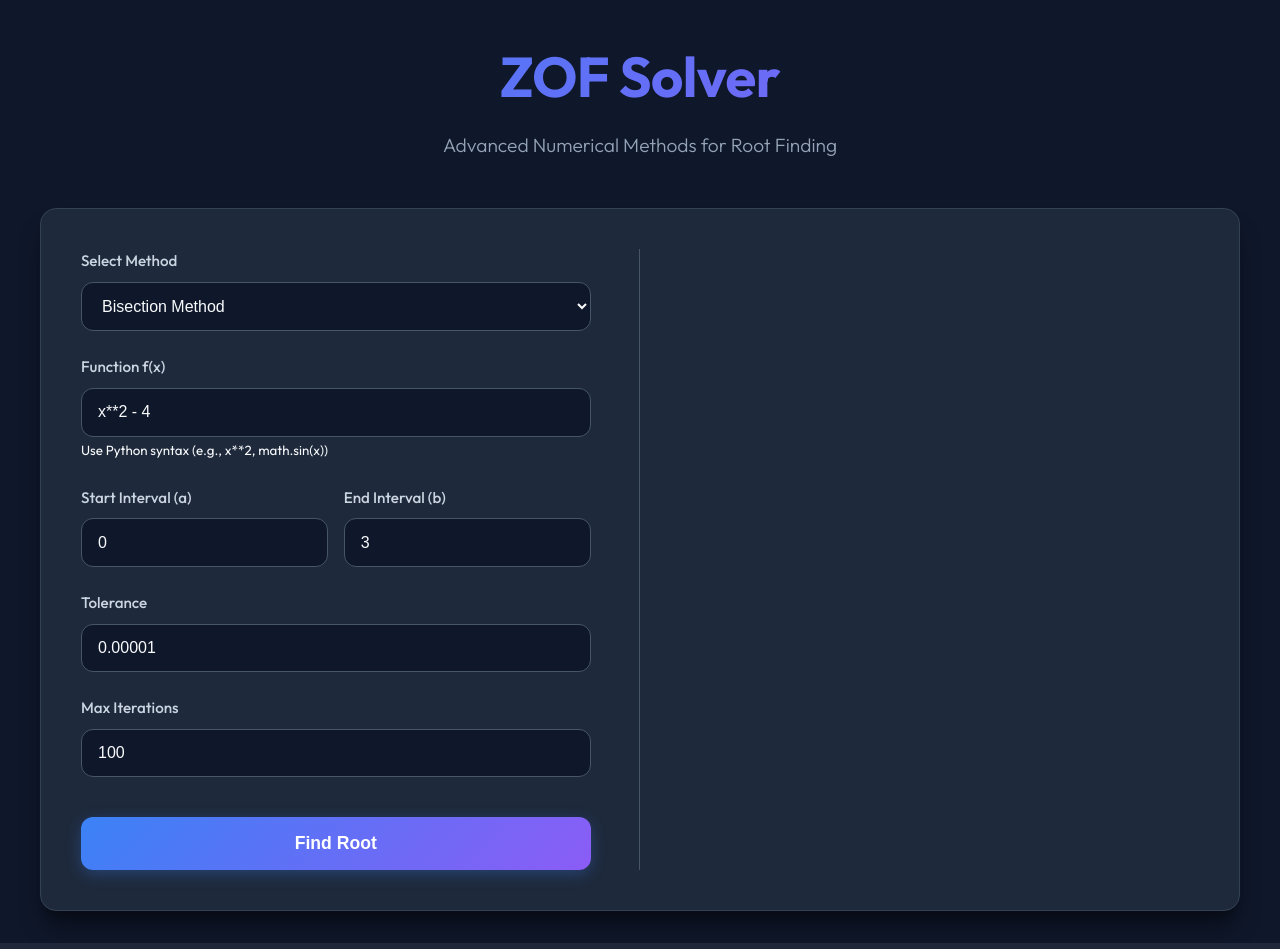
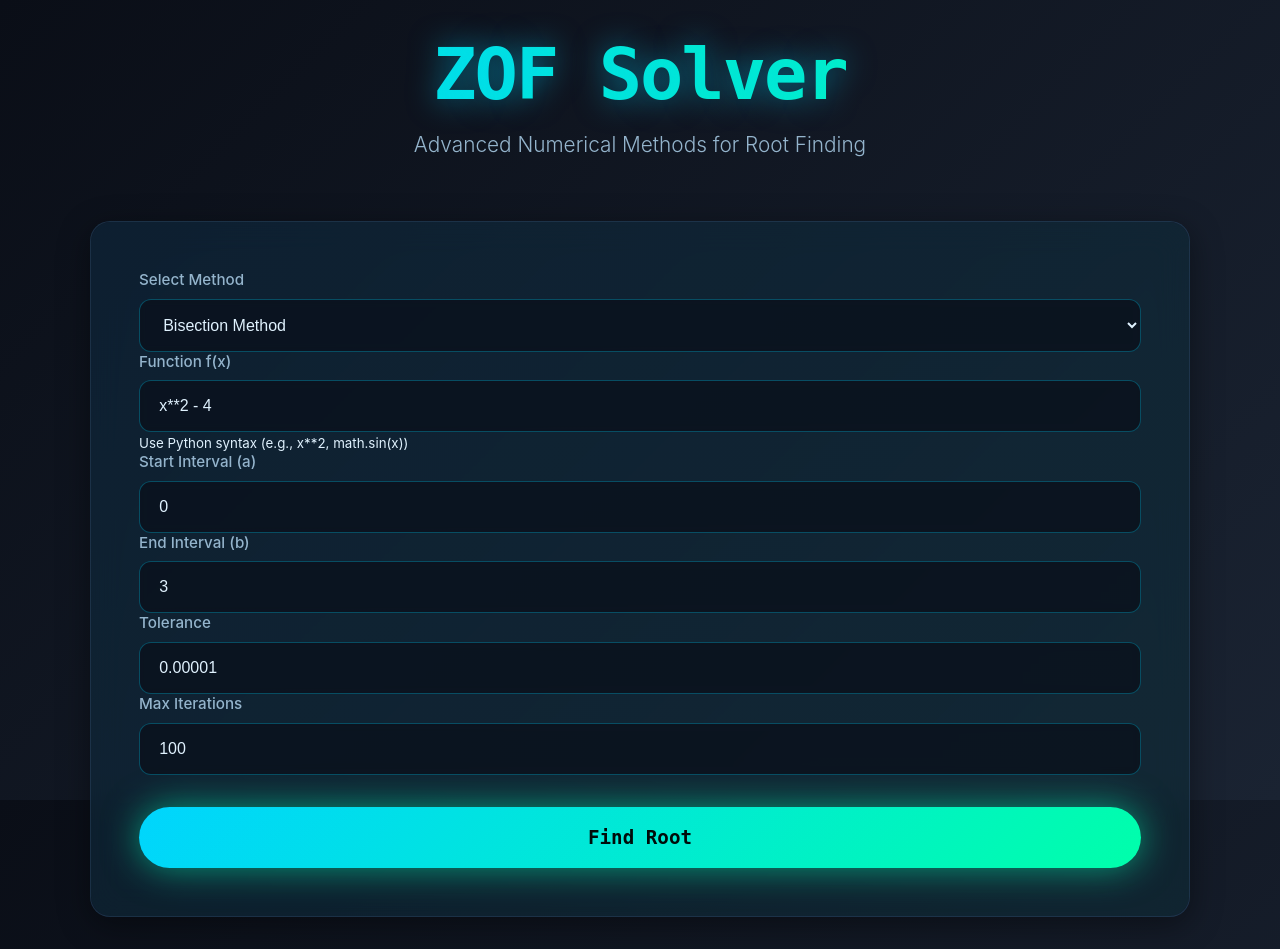
Before and after one commit to bilegyr06/ZOF_PROJECT, a Flask app: page / in a window 1280 px wide. Run offline with Flask 3, Linux system fonts and the light colour scheme; some libraries are stand-ins or nearby versions.

Commit message:
Css ChANGES

```diff
--- a/static/style.css
+++ b/static/style.css
@@ -1,265 +1,240 @@
 @import url('https://fonts.googleapis.com/css2?family=Outfit:wght@300;400;500;600;700&display=swap');
 
 :root {
-    --bg-color: #0f172a;
-    --card-bg: #1e293b;
-    --card-bg-hover: #28354a;
-    --primary: #3b82f6;
-    --primary-hover: #2563eb;
-    --primary-light: #60a5fa;
-    --accent-gradient: linear-gradient(135deg, #3b82f6, #8b5cf6);
-    --text-main: #f8fafc;
-    --text-muted: #cbd5e1;
-    --text-light: #94a3b8;
-    --border: #334155;
-    --border-light: #475569;
-    --error: #ef4444;
-    --success: #10b981;
-    --shadow: 0 20px 25px -5px rgba(0, 0, 0, 0.4), 0 10px 10px -5px rgba(0, 0, 0, 0.2);
-    --radius: 1rem;
-    --transition: all 0.3s cubic-bezier(0.4, 0, 0.2, 1);
+    --bg: #0a0e17;
+    --card-bg: rgba(15, 25, 45, 0.6);
+    --glass-border: rgba(100, 200, 255, 0.15);
+    --primary: #00d4ff;
+    --primary-glow: #00ffaa;
+    --accent: #00ffaa;
+    --text: #e0f2fe;
+    --text-muted: #94b4cc;
+    --success: #00ffaa;
+    --error: #ff3366;
+    --shadow: 0 8px 32px rgba(0, 0, 0, 0.4);
+    --glow: 0 0 20px rgba(0, 212, 255, 0.4);
 }
 
-* {
-    box-sizing: border-box;
-}
+* { margin: 0; padding: 0; box-sizing: border-box; }
 
 body {
-    font-family: 'Outfit', sans-serif;
-    background: var(--bg-color);
-    color: var(--text-main);
-    margin: 0;
+    font-family: 'Inter', sans-serif;
+    background: linear-gradient(135deg, #0a0e17 0%, #1a2332 100%);
+    color: var(--text);
+    min-height: 100vh;
     padding: 2rem 1rem;
-    min-height: 100vh;
-    line-height: 1.6;
+    background-attachment: fixed;
 }
 
 .container {
-    max-width: 1200px;
+    max-width: 1100px;
     margin: 0 auto;
 }
 
 header {
     text-align: center;
-    margin-bottom: 3rem;
+    margin-bottom: 4rem;
+    position: relative;
 }
 
 header h1 {
-    font-size: 3.5rem;
+    font-family: 'JetBrains Mono', monospace;
+    font-size: 4.5rem;
     font-weight: 700;
-    margin: 0 0 0.5rem 0;
-    background: var(--accent-gradient);
+    background: linear-gradient(90deg, #00d4ff, #00ffaa);
     -webkit-background-clip: text;
     background-clip: text;
     -webkit-text-fill-color: transparent;
-    letter-spacing: -0.5px;
+    text-shadow: 0 0 30px rgba(0, 212, 255, 0.5);
+    letter-spacing: -2px;
 }
 
 header p {
-    color: var(--text-light);
-    font-size: 1.2rem;
+    font-size: 1.3rem;
+    color: var(--text-muted);
+    margin-top: 1rem;
     font-weight: 300;
-    max-width: 700px;
-    margin: 0 auto;
 }
 
 .solver-card {
     background: var(--card-bg);
-    border-radius: var(--radius);
-    padding: 2.5rem;
+    backdrop-filter: blur(16px);
+    -webkit-backdrop-filter: blur(16px);
+    border-radius: 20px;
+    border: 1px solid var(--glass-border);
+    padding: 3rem;
     box-shadow: var(--shadow);
-    border: 1px solid var(--border);
-    display: grid;
-    grid-template-columns: 1fr 1.1fr;
-    gap: 3rem;
-    transition: var(--transition);
+    position: relative;
+    overflow: hidden;
 }
 
-.solver-card:hover {
-    transform: translateY(-4px);
-    box-shadow: 0 25px 50px -12px rgba(0, 0, 0, 0.5);
+.solver-card::before {
+    content: '';
+    position: absolute;
+    top: 0; left: 0; right: 0; bottom: 0;
+    background: linear-gradient(135deg, rgba(0,212,255,0.05) 0%, rgba(0,255,170,0.05) 100%);
+    pointer-events: none;
+    border-radius: 20px;
 }
 
-@media (max-width: 992px) {
-    .solver-card {
-        grid-template-columns: 1fr;
-        gap: 2rem;
-    }
+.form-section {
+    margin-bottom: 3rem;
 }
 
-.input-section h2, .output-section h2 {
-    font-size: 1.5rem;
-    margin: 0 0 1.5rem 0;
-    color: var(--primary-light);
-    font-weight: 600;
+h2 {
+    font-family: 'JetBrains Mono', monospace;
+    color: var(--primary);
+    margin-bottom: 2rem;
+    font-size: 1.8rem;
+    text-shadow: 0 0 10px rgba(0, 212, 255, 0.3);
+}
+
+.form-grid {
+    display: grid;
+    grid-template-columns: repeat(auto-fit, minmax(300px, 1fr));
+    gap: 1.5rem;
+    margin-bottom: 2rem;
 }
 
 .form-group {
-    margin-bottom: 1.5rem;
+    position: relative;
 }
 
 label {
     display: block;
-    margin-bottom: 0.5rem;
+    margin-bottom: 0.6rem;
+    color: var(--text-muted);
     font-weight: 500;
-    color: var(--text-muted);
     font-size: 0.95rem;
 }
 
 input, select {
     width: 100%;
-    padding: 0.9rem 1rem;
-    background: #0f172a;
-    border: 1.5px solid var(--border-light);
-    border-radius: 0.75rem;
-    color: var(--text-main);
+    padding: 1rem 1.2rem;
+    background: rgba(10, 14, 23, 0.7);
+    border: 1px solid rgba(0, 212, 255, 0.3);
+    border-radius: 12px;
+    color: var(--text);
     font-size: 1rem;
-    transition: var(--transition);
+    transition: all 0.3s ease;
+    backdrop-filter: blur(4px);
 }
 
 input:focus, select:focus {
     outline: none;
     border-color: var(--primary);
-    box-shadow: 0 0 0 3px rgba(59, 130, 246, 0.2);
-    background: #172033;
+    box-shadow: var(--glow);
+    transform: translateY(-2px);
 }
 
-.dynamic-grid {
-    display: grid;
-    grid-template-columns: repeat(auto-fit, minmax(200px, 1fr));
-    gap: 1rem;
-    margin-top: 0.5rem;
+.dynamic-fields {
+    background: rgba(10, 14, 23, 0.4);
+    padding: 1.5rem;
+    border-radius: 12px;
+    border: 1px dashed rgba(0, 212, 255, 0.3);
+    margin-top: 1rem;
 }
 
 .btn-solve {
-    background: var(--accent-gradient);
-    color: white;
+    background: linear-gradient(135deg, var(--primary), var(--accent));
+    color: #000;
+    font-weight: 700;
+    font-size: 1.2rem;
+    padding: 1.2rem 3rem;
     border: none;
-    padding: 1rem 2rem;
-    border-radius: 0.75rem;
-    font-weight: 600;
-    font-size: 1.1rem;
+    border-radius: 50px;
     cursor: pointer;
-    transition: var(--transition);
     width: 100%;
-    margin-top: 1rem;
-    box-shadow: 0 4px 15px rgba(59, 130, 246, 0.3);
+    margin-top: 2rem;
+    box-shadow: 0 10px 30px rgba(0, 212, 255, 0.4);
+    transition: all 0.4s ease;
+    font-family: 'JetBrains Mono', monospace;
 }
 
 .btn-solve:hover {
-    transform: translateY(-2px);
-    box-shadow: 0 8px 25px rgba(59, 130, 246, 0.4);
+    transform: translateY(-5px);
+    box-shadow: 0 20px 40px rgba(0, 255, 170, 0.5);
 }
 
-.btn-solve:active {
-    transform: translateY(0);
-}
-
-.output-section {
-    padding-left: 2rem;
-    border-left: 1px solid var(--border-light);
-    min-height: 400px;
-    display: flex;
-    flex-direction: column;
-    justify-content: center;
-}
-
-@media (max-width: 992px) {
-    .output-section {
-        border-left: none;
-        border-top: 1px solid var(--border-light);
-        padding: 2rem 0 0 0;
-    }
-}
-
-.result-box {
+.result-section {
+    margin-top: 4rem;
+    padding: 2.5rem;
+    background: rgba(0, 255, 170, 0.05);
+    border-radius: 16px;
+    border: 1px solid rgba(0, 255, 170, 0.2);
     text-align: center;
-    padding: 2rem;
-    background: rgba(16, 185, 129, 0.1);
-    border: 1px solid rgba(16, 185, 129, 0.3);
-    border-radius: var(--radius);
 }
 
 .result-box h3 {
+    font-family: 'JetBrains Mono', monospace;
     color: var(--success);
-    margin: 0 0 1rem 0;
-    font-size: 1.8rem;
+    font-size: 2.2rem;
+    margin-bottom: 1rem;
+    text-shadow: 0 0 20px rgba(0, 255, 170, 0.5);
 }
 
 .highlight {
-    font-size: 2.8rem;
+    font-family: 'JetBrains Mono', monospace;
+    font-size: 4rem;
     font-weight: 700;
     color: var(--success);
-    margin: 0.5rem 0;
-    font-family: 'Courier New', monospace;
+    text-shadow: 0 0 30px rgba(0, 255, 170, 0.6);
+    letter-spacing: 2px;
 }
 
 .error-box {
-    background: rgba(239, 68, 68, 0.15);
+    background: rgba(255, 51, 102, 0.1);
     color: var(--error);
-    padding: 1.5rem;
-    border-radius: var(--radius);
-    border: 1px solid rgba(239, 68, 68, 0.3);
-    text-align: center;
+    padding: 2rem;
+    border-radius: 16px;
+    border: 1px solid rgba(255, 51, 102, 0.3);
     font-weight: 500;
+    box-shadow: 0 0 20px rgba(255, 51, 102, 0.2);
 }
 
 .table-card {
     margin-top: 3rem;
-    background: var(--card-bg);
-    border-radius: var(--radius);
-    padding: 2rem;
-    border: 1px solid var(--border);
-    box-shadow: var(--shadow);
-}
-
-.table-wrapper {
-    overflow-x: auto;
-    border-radius: 0.75rem;
-    border: 1px solid var(--border-light);
+    background: rgba(15, 25, 45, 0.8);
+    border-radius: 16px;
+    overflow: hidden;
+    border: 1px solid var(--glass-border);
 }
 
 table {
     width: 100%;
-    border-collapse: separate;
-    border-spacing: 0;
+    border-collapse: collapse;
 }
 
 th {
-    background: rgba(59, 130, 246, 0.15);
-    color: var(--primary-light);
-    padding: 1rem;
-    text-align: center;
-    font-weight: 600;
-    font-size: 0.9rem;
+    background: rgba(0, 212, 255, 0.15);
+    color: var(--primary);
+    padding: 1.2rem;
+    font-family: 'JetBrains Mono', monospace;
     text-transform: uppercase;
-    letter-spacing: 0.5px;
+    font-size: 0.85rem;
+    letter-spacing: 1px;
 }
 
 td {
     padding: 1rem;
     text-align: center;
-    background: rgba(30, 41, 59, 0.4);
-    font-family: 'Courier New', monospace;
-    font-size: 0.92rem;
+    font-family: 'JetBrains Mono', monospace;
+    background: rgba(10, 14, 23, 0.4);
+    border-bottom: 1px solid rgba(0, 212, 255, 0.1);
 }
 
-tr:nth-child(even) td {
-    background: rgba(30, 41, 59, 0.6);
-}
-
-tr:last-child td {
-    border-bottom: none;
+tr:hover td {
+    background: rgba(0, 212, 255, 0.1);
+    transition: 0.3s;
 }
 
 .hidden { display: none; }
 
-/* Smooth fade-in for results */
-@keyframes fadeIn {
-    from { opacity: 0; transform: translateY(10px); }
-    to { opacity: 1; transform: translateY(0); }
+@keyframes glowPulse {
+    0%, 100% { box-shadow: 0 0 20px rgba(0, 212, 255, 0.4); }
+    50% { box-shadow: 0 0 40px rgba(0, 255, 170, 0.6); }
 }
 
-.result-box, .table-card, .error-box {
-    animation: fadeIn 0.6s ease-out;
+.result-box, .btn-solve {
+    animation: glowPulse 4s infinite ease-in-out;
 }
```
Also changed, not shown: static/styles.css (deleted, +0 -11 lines).
